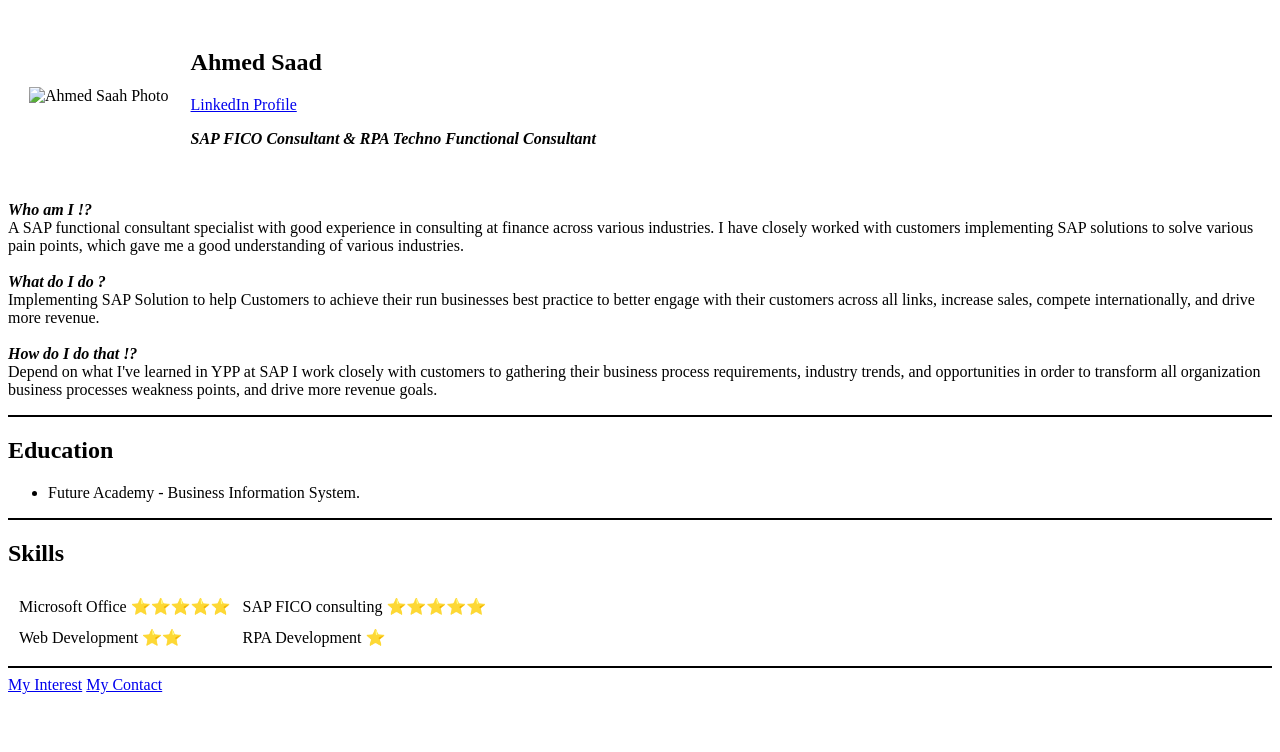
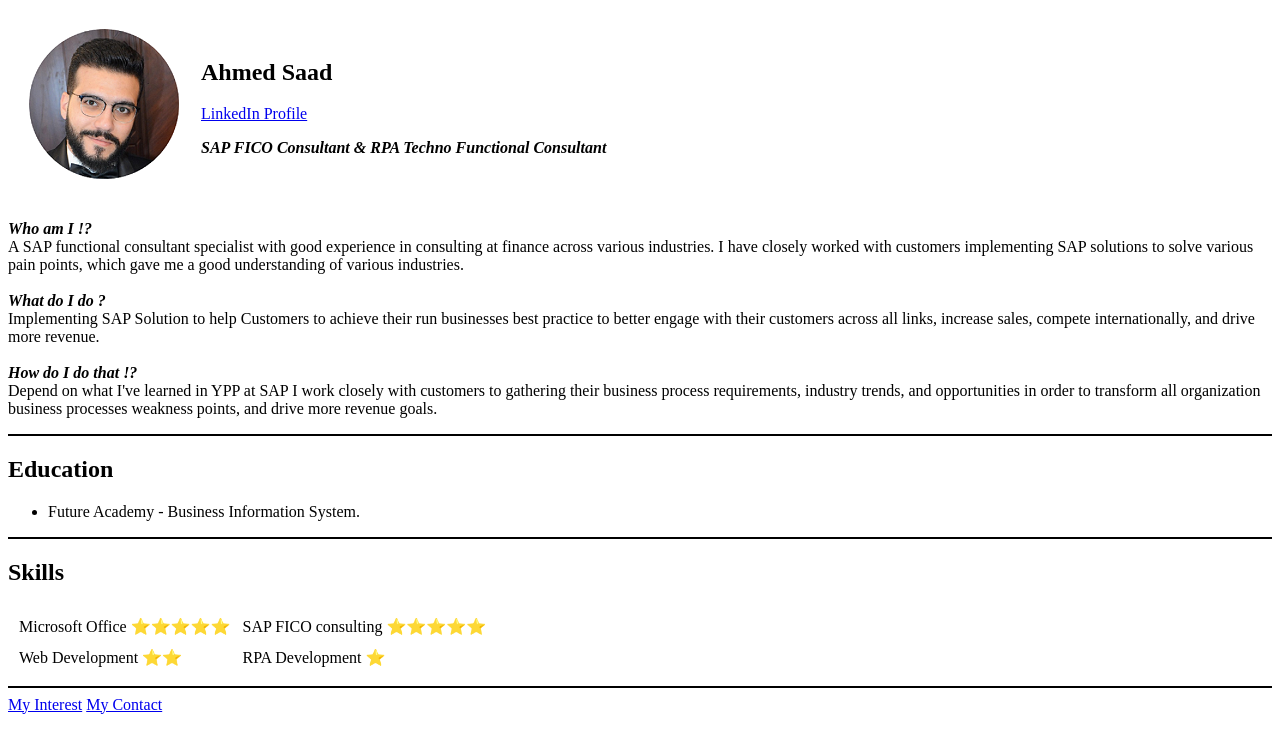
Before and after one commit to AhmedSaad644/InitialCV, a plain HTML site: page index.html in a window 1280 px wide. Drawn offline with Linux system fonts and the light colour scheme.

Commit message:
Update index.html

```diff
--- a/index.html
+++ b/index.html
@@ -9,7 +9,7 @@
 <body>
   <table cellspacing="20">
     <tr>
-      <td><img src="Web Development\HTML - Personal Site\Personal Image.png" alt="Ahmed Saah Photo"> </td>
+      <td><img src="Personal Image.png" alt="Ahmed Saah Photo"> </td>
       <td>
         <h2>Ahmed Saad</h2><a href="https://www.linkedin.com/in/ahmed-saad-8b26a6b6/">LinkedIn Profile</a>
         <p><em><strong>SAP FICO Consultant & RPA Techno Functional Consultant</strong></em></p>
```
